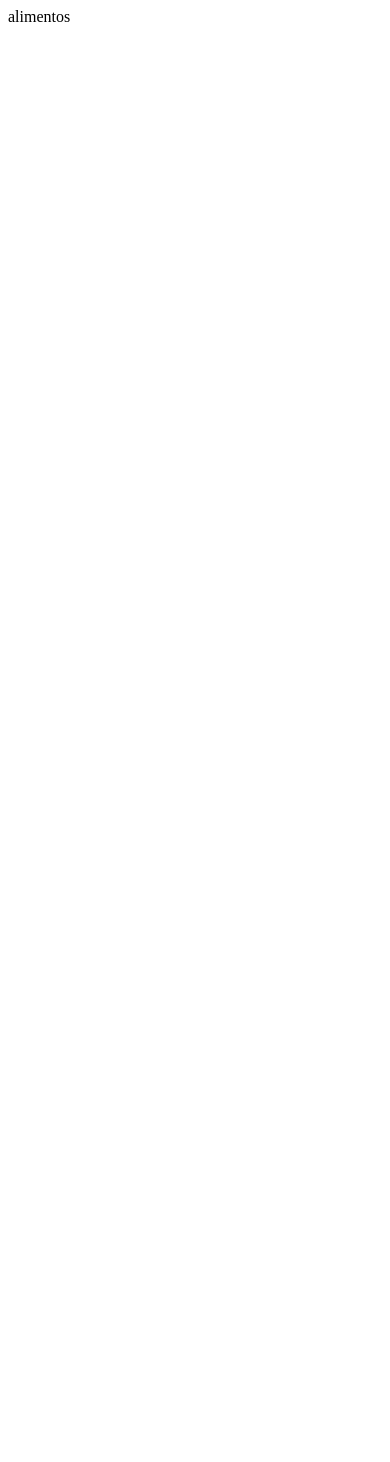
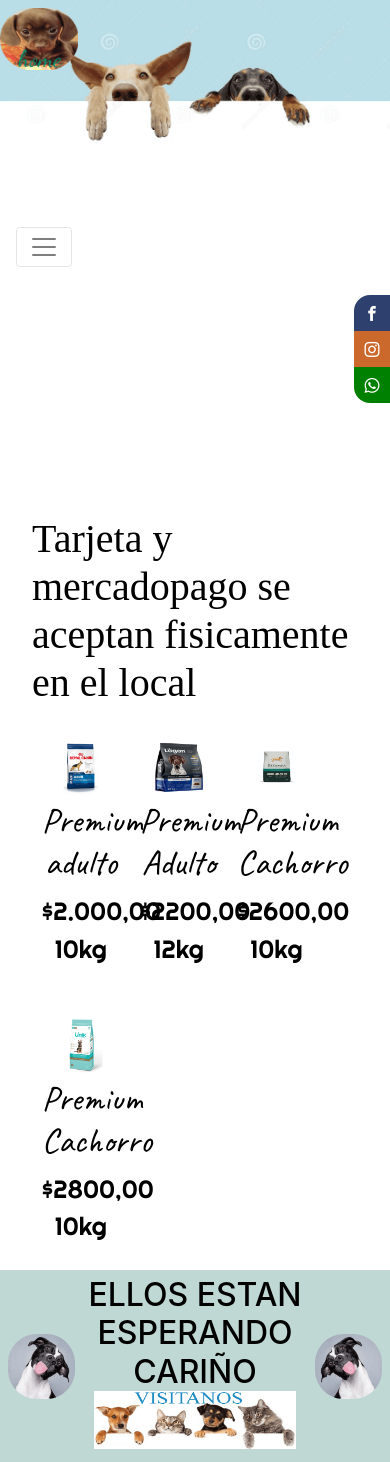
Before and after one commit to sebastianespinosa85/peluditos, a plain HTML site: page pages/alimentos.html in a window 390 px wide. Before the commit the page ends 844 px from the top, so only its background shows below. Drawn offline with nearby package versions, Linux system fonts and the light colour scheme; files whose address does not match are found by name; a web font is replaced by a local one.

Commit message:
Pagina alimentos la hice rapido porque use estructura de productos

```diff
--- a/pages/alimentos.html
+++ b/pages/alimentos.html
@@ -1,11 +1,148 @@
 <!DOCTYPE html>
-<html>
+<!DOCTYPE html>
+<html lang="en">
     <head>
-        <title>
-            alimentos
-        </title>
+        <meta charset="utf-8">
+            <meta content="width=device-width, initial-scale=1, shrink-to-fit=no" name="viewport">
+                <meta content="Perros,adopcion,mascotas,animales,veterinaria" name="Mascotas">
+                    <link crossorigin="anonymous" href="https://cdn.jsdelivr.net/npm/bootstrap@4.5.3/dist/css/bootstrap.min.css" integrity="sha384-TX8t27EcRE3e/ihU7zmQxVncDAy5uIKz4rEkgIXeMed4M0jlfIDPvg6uqKI2xXr2" rel="stylesheet">
+                        <link href="../css/bootstrap.min.css" rel="stylesheet">
+                            <link href="../css/Misestilos.css" rel="stylesheet" type="text/css">
+                                <link href="https://cdnjs.cloudflare.com/ajax/libs/animate.css/4.1.1/animate.min.css" rel="stylesheet"/>
+                                <link href="../css/icomoon/style.css" rel="stylesheet" type="text/css">
+                                    <title>
+                                        Alimentos
+                                    </title>
+                                </link>
+                            </link>
+                        </link>
+                    </link>
+                </meta>
+            </meta>
+        </meta>
     </head>
-    <body>
-        alimentos
-    </body>
 </html>
+<body>
+    <a href="../index.html" title="home">
+        <img alt="" src="../media/home.png" width="20%">
+        </img>
+    </a>
+    <header class="menuHeader">
+        <nav class="navbar navbar-expand-lg navbar-light">
+            <button aria-controls="navbarNav" aria-expanded="false" aria-label="Toggle navigation" class="navbar-toggler" data-target="#navbarNav" data-toggle="collapse" type="button">
+                <span class="navbar-toggler-icon">
+                </span>
+            </button>
+            <div class="collapse navbar-collapse" id="navbarNav">
+                <ul class="navbar-nav">
+                    <li class="nav-item active">
+                        <a class="nav-link" href="../pages/productos.html">
+                            Productos
+                            <span class="sr-only">
+                                (current)
+                            </span>
+                        </a>
+                    </li>
+                    <li class="nav-item active">
+                        <a class="nav-link" href="../pages/servicios.html">
+                            Servicios
+                        </a>
+                    </li>
+                    <li class="nav-item active">
+                        <a class="nav-link" href="../pages/alimentos.html">
+                            Alimentos
+                        </a>
+                    </li>
+                    <li class="nav-item active">
+                        <a class="nav-link" href="../pages/adopciones.html">
+                            Adopciones
+                        </a>
+                    </li>
+                    <li class="nav-item active">
+                        <a class="nav-link" href="../pages/nosotros.html">
+                            Nosotros
+                        </a>
+                    </li>
+                </ul>
+            </div>
+        </nav>
+    </header>
+    <div class="social-bar">
+        <a class="icon icon-facebook" href="https://www.facebook.com/espinosasebastian90/" target="_blank" title="facebook">
+        </a>
+        <a class="icon icon-instagram" href="https://www.instagram.com/espinosasebastian.90/" target="_blank" title="instagram">
+        </a>
+        <a class="icon icon-whatsapp" href="https://wa.link/pu9g4o" target="_blank" title="whatsapp">
+        </a>
+    </div>
+    <main>
+        <div class="productos">
+            <h1>
+                Tarjeta y mercadopago se aceptan fisicamente en el local
+            </h1>
+            <div class="boxProductos">
+                <img alt="" height="75%" src="../media/1.jpg" width="70%">
+                </img>
+                <h3>
+                    Premium adulto
+                </h3>
+                <p>
+                    $2.000,00 10kg
+                </p>
+            </div>
+            <div class="boxProductos">
+                <img alt="" height="75%" src="../media/2.jpg" width="70%">
+                </img>
+                <h3>
+                    Premium Adulto
+                </h3>
+                <p>
+                    $2200,00 12kg
+                </p>
+            </div>
+            <div class="boxProductos">
+                <img alt="" height="75%" src="../media/3.jpg" width="70%">
+                </img>
+                <h3>
+                    Premium Cachorro
+                </h3>
+                <p>
+                    $2600,00 10kg
+                </p>
+            </div>
+            <div class="boxProductos">
+                <img alt="" height="75%" src="../media/4.jpg" width="70%">
+                </img>
+                <h3>
+                    Premium Cachorro
+                </h3>
+                <p>
+                    $2800,00 10kg
+                </p>
+            </div>
+        </div>
+    </main>
+</body>
+<footer>
+    <div>
+        <img alt="saludos" src="../media/derecha.png" width="80%">
+        </img>
+    </div>
+    <div>
+        <h2>
+            ELLOS ESTAN ESPERANDO CARIÑO
+            <div>
+                <img alt="final" src="../media/bandespedida.png" width="90%">
+                </img>
+            </div>
+        </h2>
+    </div>
+    <div>
+        <img alt="saludos" src="../media/izquierda.png" width="80%">
+        </img>
+    </div>
+</footer>
+<script crossorigin="anonymous" integrity="sha384-DfXdz2htPH0lsSSs5nCTpuj/zy4C+OGpamoFVy38MVBnE+IbbVYUew+OrCXaRkfj" src="https://code.jquery.com/jquery-3.5.1.slim.min.js">
+</script>
+<script src="../js/bootstrap.bundle.min.js">
+</script>
```
Also changed, not shown: pages/productos.html (+1 -1 lines), media/1.jpg (added), media/2.jpg (added), media/3.jpg (added), media/4.jpg (added).
